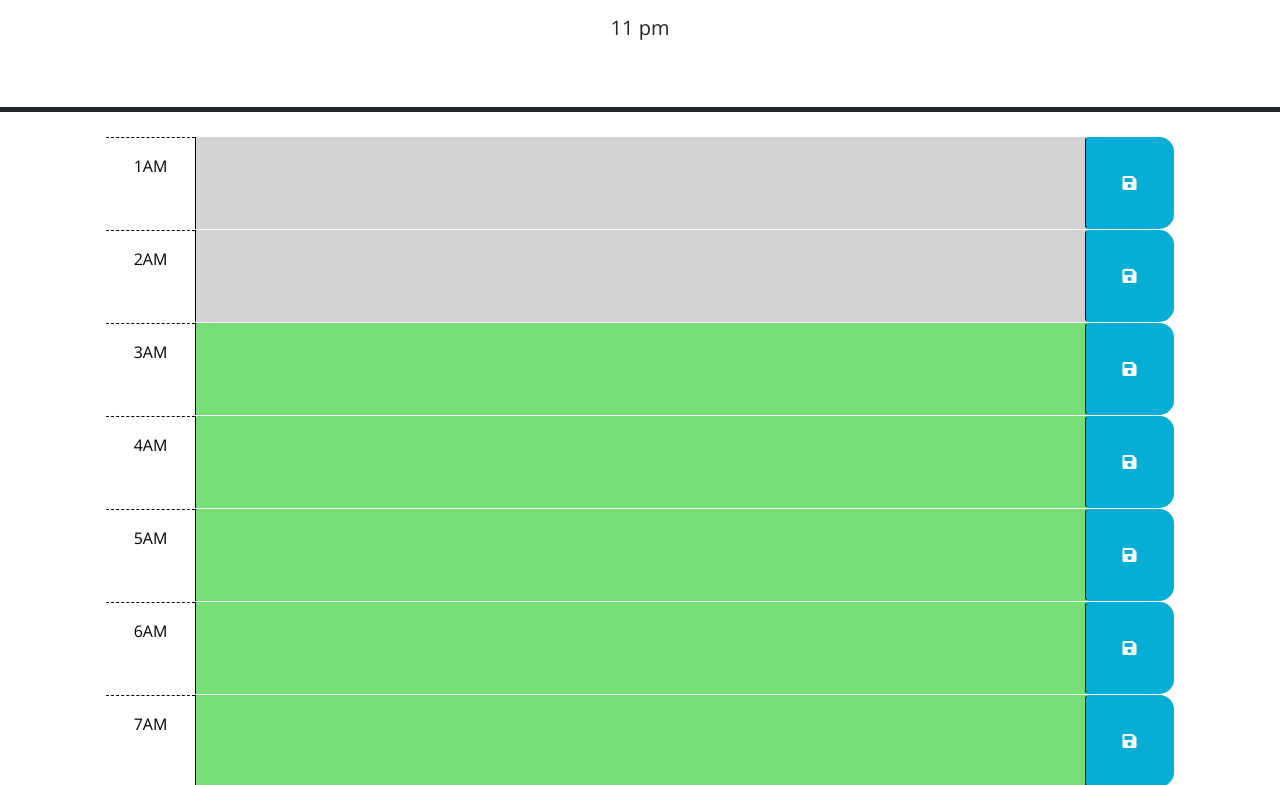
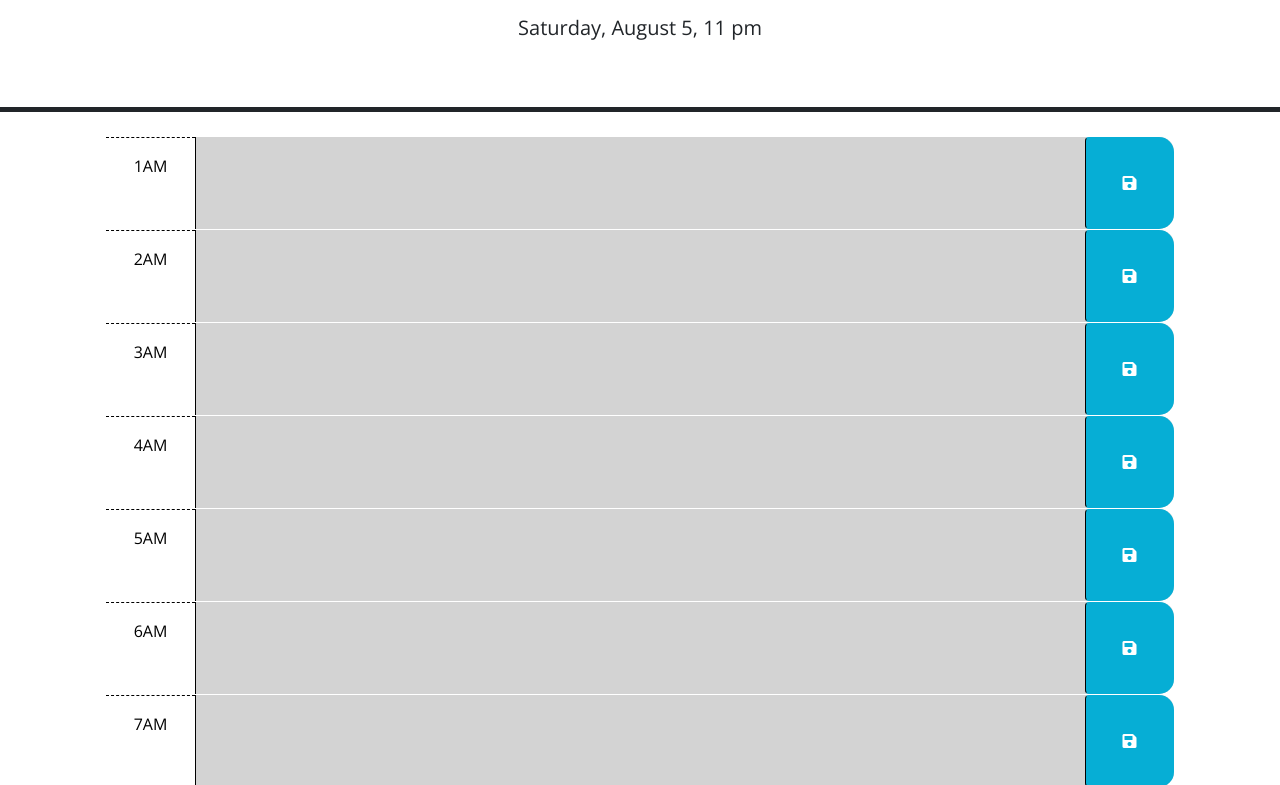
Before and after one commit to Gabriel-V75169/Work-Scheduler, a plain HTML site: page Develop/index.html in a window 1280 px wide. Shown: the part 166-951 px from the top of the page. Drawn offline with nearby package versions, Linux system fonts and the light colour scheme.

Commit message:
finished

```diff
--- a/Develop/index.html
+++ b/Develop/index.html
@@ -29,17 +29,9 @@
       <p id="currentDay" class="lead"></p>
     </header>
     <div class="container-lg px-5">
-      <!-- Use class for ", "present", and "future" to apply styles to the
-        time-block divs accordingly. The javascript will need to do this by
-        adding/removing these classes on each div by comparing the hour in the
-        id to the current hour. The html provided below is meant to be an example
-        demonstrating how the css provided can be leveraged to create the
-        desired layout and colors. The html below should be removed or updated
-        in the finished product. Remember to delete this comment once the
-        code is implemented.
-        -->
 
-        <div id="1" class="row time-block">
+
+        <div id="01" class="row time-block">
           <div class="col-2 col-md-1 hour text-center py-3">1AM</div>
           <textarea class="col-8 col-md-10 description" rows="3"> </textarea>
           <button class="btn saveBtn col-2 col-md-1" aria-label="save">
@@ -47,7 +39,7 @@
           </button>
         </div>
 
-        <div id="2" class="row time-block">
+        <div id="02" class="row time-block">
           <div class="col-2 col-md-1 hour text-center py-3">2AM</div>
           <textarea class="col-8 col-md-10 description" rows="3"> </textarea>
           <button class="btn saveBtn col-2 col-md-1" aria-label="save">
@@ -55,7 +47,7 @@
           </button>
         </div>
 
-        <div id="3" class="row time-block">
+        <div id="03" class="row time-block">
           <div class="col-2 col-md-1 hour text-center py-3">3AM</div>
           <textarea class="col-8 col-md-10 description" rows="3"> </textarea>
           <button class="btn saveBtn col-2 col-md-1" aria-label="save">
@@ -63,7 +55,7 @@
           </button>
         </div>
 
-        <div id="4" class="row time-block">
+        <div id="04" class="row time-block">
           <div class="col-2 col-md-1 hour text-center py-3">4AM</div>
           <textarea class="col-8 col-md-10 description" rows="3"> </textarea>
           <button class="btn saveBtn col-2 col-md-1" aria-label="save">
@@ -72,7 +64,7 @@
         </div>
 
 
-        <div id="5" class="row time-block">
+        <div id="05" class="row time-block">
           <div class="col-2 col-md-1 hour text-center py-3">5AM</div>
           <textarea class="col-8 col-md-10 description" rows="3"> </textarea>
           <button class="btn saveBtn col-2 col-md-1" aria-label="save">
@@ -80,7 +72,7 @@
           </button>
         </div>
 
-        <div id="6" class="row time-block">
+        <div id="06" class="row time-block">
           <div class="col-2 col-md-1 hour text-center py-3">6AM</div>
           <textarea class="col-8 col-md-10 description" rows="3"> </textarea>
           <button class="btn saveBtn col-2 col-md-1" aria-label="save">
@@ -88,7 +80,7 @@
           </button>
         </div>
 
-        <div id="7" class="row time-block">
+        <div id="07" class="row time-block">
           <div class="col-2 col-md-1 hour text-center py-3">7AM</div>
           <textarea class="col-8 col-md-10 description" rows="3"> </textarea>
           <button class="btn saveBtn col-2 col-md-1" aria-label="save">
@@ -96,15 +88,15 @@
           </button>
         </div>
 
-        <div id="8" class="row time-block">
+        <div id="08" class="row time-block">
           <div class="col-2 col-md-1 hour text-center py-3">8AM</div>
           <textarea class="col-8 col-md-10 description" rows="3"> </textarea>
           <button class="btn saveBtn col-2 col-md-1" aria-label="save">
             <i class="fas fa-save" aria-hidden="true"></i>
           </button>
-        </div>
+         </div>
 
-        <div id="9" class="row time-block">
+        <div id="09" class="row time-block">
           <div class="col-2 col-md-1 hour text-center py-3">9AM</div>
           <textarea class="col-8 col-md-10 description" rows="3"> </textarea>
           <button class="btn saveBtn col-2 col-md-1" aria-label="save">
--- a/Develop/script.js
+++ b/Develop/script.js
@@ -1,8 +1,9 @@
 $(document).ready(function(){
 
-  const currentTime = dayjs().format('HH');
+  const currentTime = dayjs().format('H');
 
-  const timeShown = dayjs().format ('h a')
+
+  const timeShown = dayjs().format ('dddd, MMMM D, h a')
 
 
   $(".saveBtn").click(function() {
@@ -10,7 +11,7 @@ $(document).ready(function(){
     const theTime = $(this).parent('.time-block').attr("id");
     const siblingValue = $(this).siblings('.description').val();
 
-    localStorage.setItem(theTime, JSON.stringify(siblingValue));
+    localStorage.setItem(theTime, siblingValue);
 
   });
   $(".time-block").each(function() {
@@ -19,18 +20,18 @@ $(document).ready(function(){
     const myClass = $(this);
 
 
-    if (id == currentTime) {
-      $(myClass).addClass("present");
-    } else if (id < currentTime) {
-      $(myClass).addClass("past");
-    } else {
-      $(myClass).addClass("future");
+
+    if (currentTime == id) {
+      $(myClass).addClass('present');
+    }
+    else if (currentTime > id) {
+      $(myClass).addClass('past');
+    }
+    else if (currentTime < id) {
+      $(myClass).addClass('future');
     };
 
-    if (id == localStorage.key) {
-      document.id.children("description").innerHTML = localStorage.key.val();
-    };
-
+    $(this).children('.description').val(localStorage.getItem(id));
    });
 
 
```
